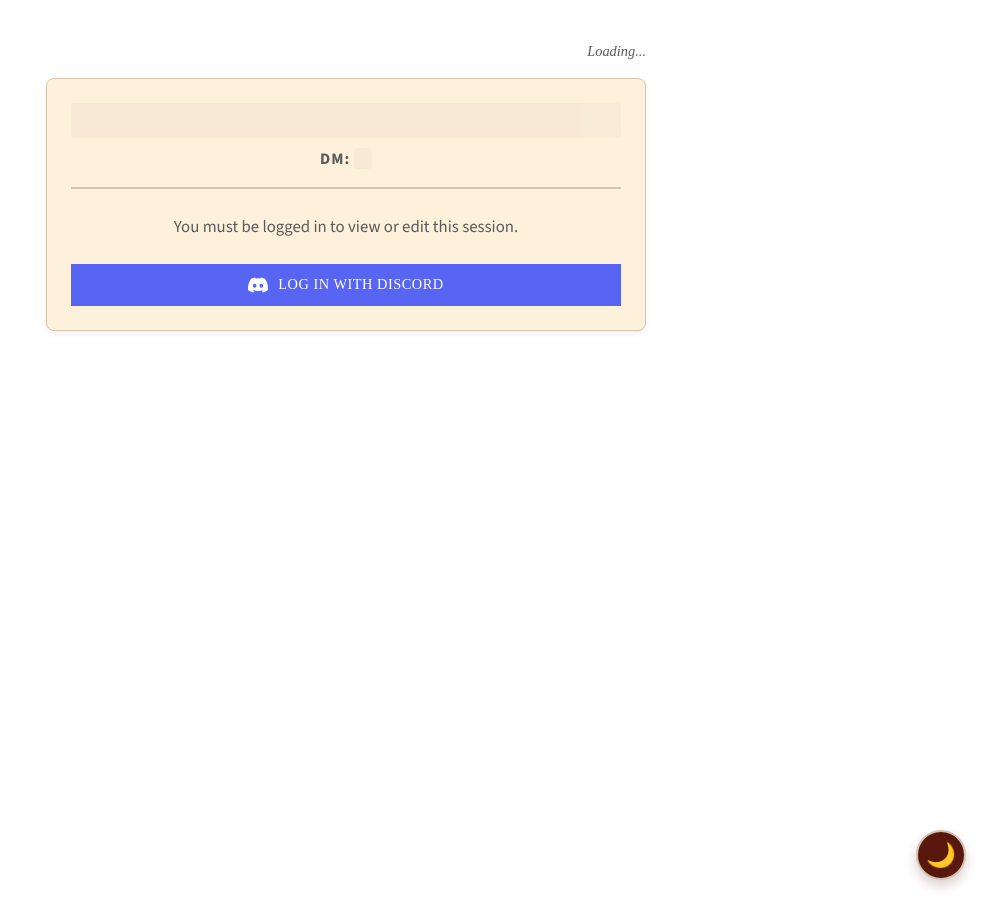
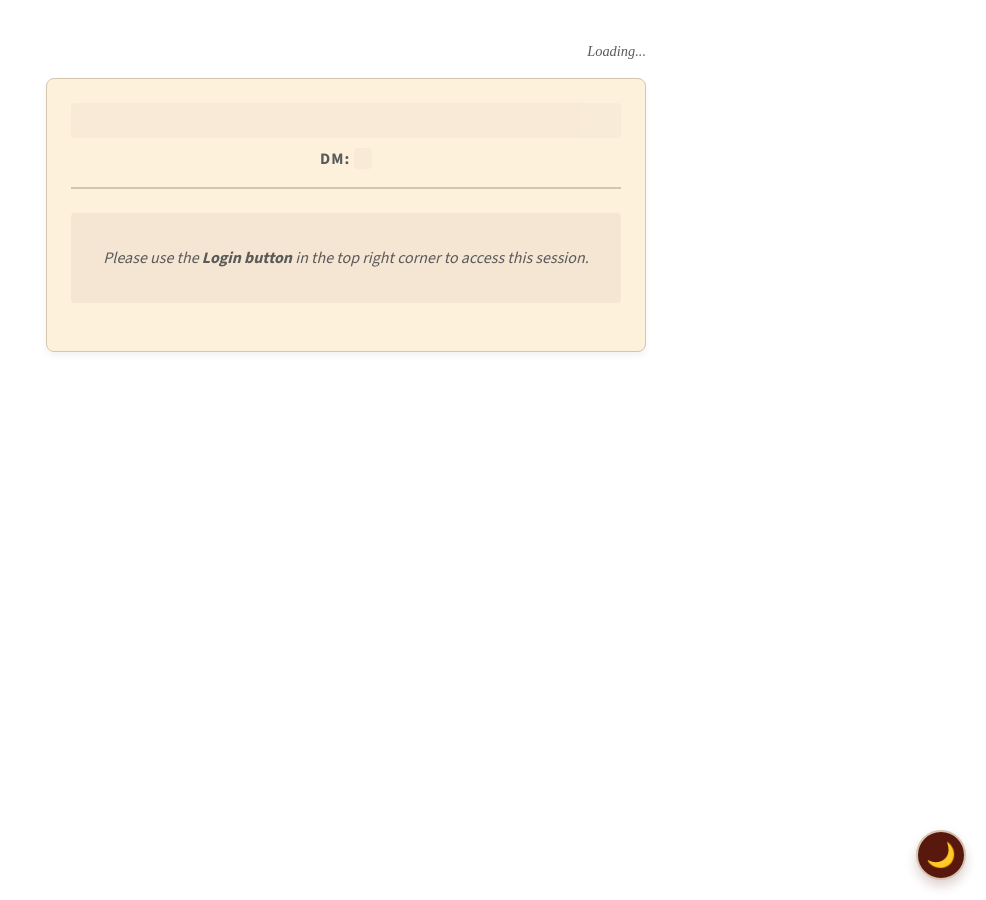
Before and after one commit to coconutswallow/Guides, a Jekyll site: the page built from dm-tool/player-entry.html, in a window 1280 px wide. Shown: the whole page, without its empty margins (294-1280 px from the left). Built offline with Jekyll 4.4.1, drawn with Linux system fonts in a browser that asks for light colours; some web fonts are replaced; a script that is not in the unit is left out.

Commit message:
Update player-entry.html

```diff
--- a/dm-tool/player-entry.html
+++ b/dm-tool/player-entry.html
@@ -63,30 +63,25 @@
             letter-spacing: 1px;
         }
 
-        .btn-card-login {
-            background-color: #5865F2;
-            color: white;
-            display: flex;
-            align-items: center;
-            justify-content: center;
-            gap: 10px;
-            width: 100%;
-            margin-top: 1rem;
-        }
-        .btn-card-login:hover {
-            background-color: #4752C4;
-            color: white;
-            transform: translateY(-2px);
-            box-shadow: var(--shadow-md);
+        .login-instruction {
+            text-align: center;
+            color: var(--color-text-secondary);
+            margin-bottom: 1.5rem;
+            padding: 2rem;
+            background: var(--color-bg-medium);
+            border-radius: 4px;
+            font-style: italic;
         }
 
         .hidden { display: none !important; }
 
         .skeleton {
-            color: transparent;
+            color: transparent !important; /* Force transparent for animation */
             background-color: var(--color-bg-medium);
             border-radius: 4px;
             animation: pulse 1.5s infinite;
+            pointer-events: none;
+            user-select: none;
         }
 
         @keyframes pulse {
@@ -112,16 +107,9 @@
             </div>
 
             <div id="login-section">
-                <p style="text-align: center; color: var(--color-text-secondary); margin-bottom: 1.5rem;">
-                    You must be logged in to view or edit this session.
-                </p>
-
-                <button type="button" class="button btn-card-login" id="btn-card-login" onclick="window.authManager.login()">
-                    <svg width="20" height="20" viewBox="0 0 127.14 96.36" aria-hidden="true" fill="currentColor">
-                        <path d="M107.7,8.07A105.15,105.15,0,0,0,81.47,0a72.06,72.06,0,0,0-3.36,6.83A97.68,97.68,0,0,0,49,6.83,72.37,72.37,0,0,0,45.64,0A105.89,105.89,0,0,0,19.39,8.09C2.79,32.65-1.71,56.6.54,80.21h0A105.73,105.73,0,0,0,32.71,96.36,77.11,77.11,0,0,0,39.6,85.25a68.42,68.42,0,0,1-10.85-5.18c.91-.66,1.8-1.34,2.66-2a75.57,75.57,0,0,0,64.32,0c.87.71,1.76,1.39,2.66,2a68.68,68.68,0,0,1-10.87,5.19,77,77,0,0,0,6.89,11.1A105.89,105.89,0,0,0,126.6,80.22c2.36-24.44-2.54-47.89-18.9-72.15ZM42.45,65.69C36.18,65.69,31,60,31,53s5-12.74,11.43-12.74S54,46,53.89,53,48.84,65.69,42.45,65.69Zm42.24,0C78.41,65.69,73.25,60,73.25,53s5.18-12.74,11.44-12.74S96.23,46,96.12,53,91.08,65.69,84.69,65.69Z"/>
-                    </svg>
-                    Log in with Discord
-                </button>
+                <div class="login-instruction">
+                    Please use the <strong>Login button</strong> in the top right corner to access this session.
+                </div>
             </div>
 
             <div id="form-section" class="hidden">
@@ -240,20 +228,18 @@
         const currentPlayer = document.getElementById('current-player-display');
 
         if (user) {
-            // ROBUST DISCORD ID EXTRACTION
-            // We search the identities array to find the one from 'discord'
+            // RETRY FETCH: Logic to ensure we get data even if RLS blocked us earlier
+            fetchSessionMetadata();
+
+            // Extract Discord ID
             const discordIdentity = user.identities?.find(i => i.provider === 'discord');
-            // Fallback to metadata if necessary, but identity.id is the true provider ID
             const discordId = discordIdentity ? discordIdentity.id : user.user_metadata.provider_id;
-
             const discordName = user.user_metadata.full_name || "Adventurer";
 
             if (discordId) {
-                console.log("Logged in with Discord ID:", discordId);
                 currentPlayer.textContent = `${discordName} (Verified)`;
                 loadPlayerData(discordId);
             } else {
-                console.warn("Could not determine Discord ID from user object:", user);
                 alert("Error: Could not verify Discord Identity.");
             }
 
@@ -311,12 +297,20 @@
             } else {
                 ui.dmName.textContent = "N/A";
             }
+        } catch (err) {
+            // Only log if it's NOT a permission error (to avoid console noise for guests)
+            if(err.code !== 'PGRST301') console.warn("Metadata Fetch:", err.message);
+
+            // On error (e.g., Guest can't read), set placeholder but REMOVE skeleton
+            // so the text is actually visible
+            if (ui.sessionName.classList.contains('skeleton')) {
+                ui.sessionName.textContent = "Login to View Session";
+                ui.sessionName.style.color = "var(--color-text-secondary)";
+            }
+        } finally {
+            // ALWAYS remove skeleton, otherwise text remains transparent
+            ui.sessionName.classList.remove('skeleton');
             ui.dmName.classList.remove('skeleton');
-
-        } catch (err) {
-            console.error("Metadata Error:", err);
-            ui.sessionName.textContent = "Session Not Found";
-            ui.dmName.textContent = "---";
         }
     }
 
```
Also changed, not shown: other parts of dm-tool/player-entry.html (+5 -7 lines).
